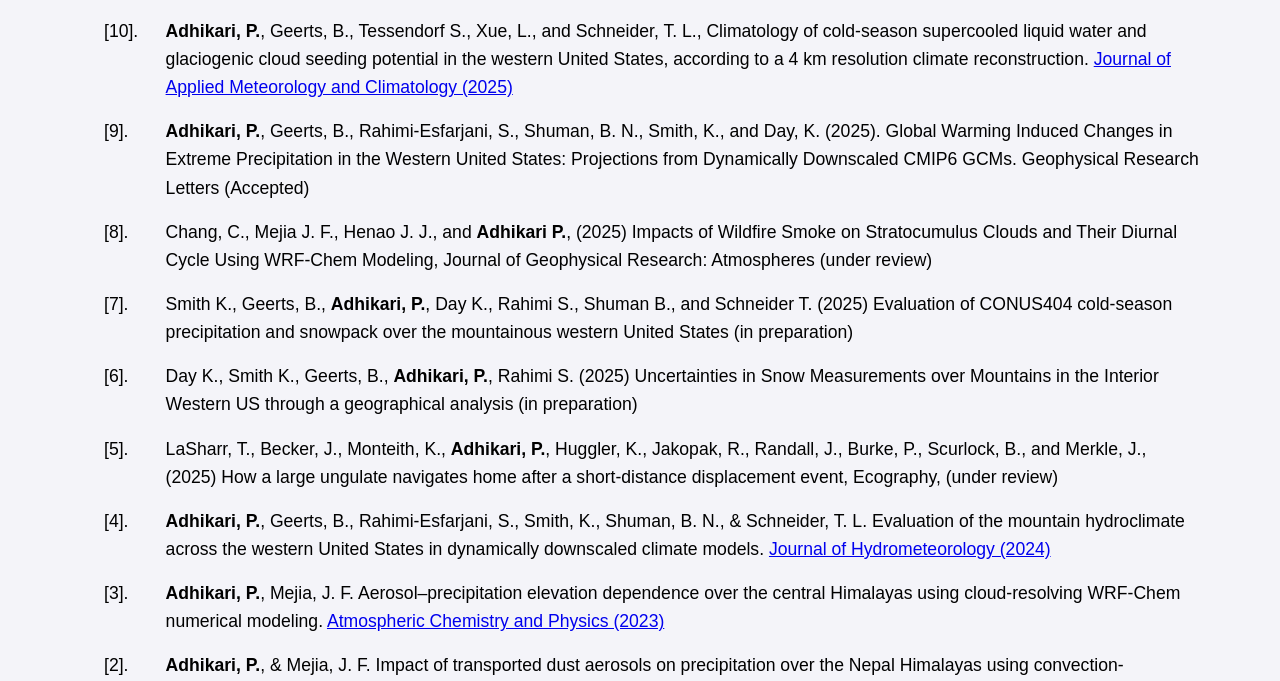
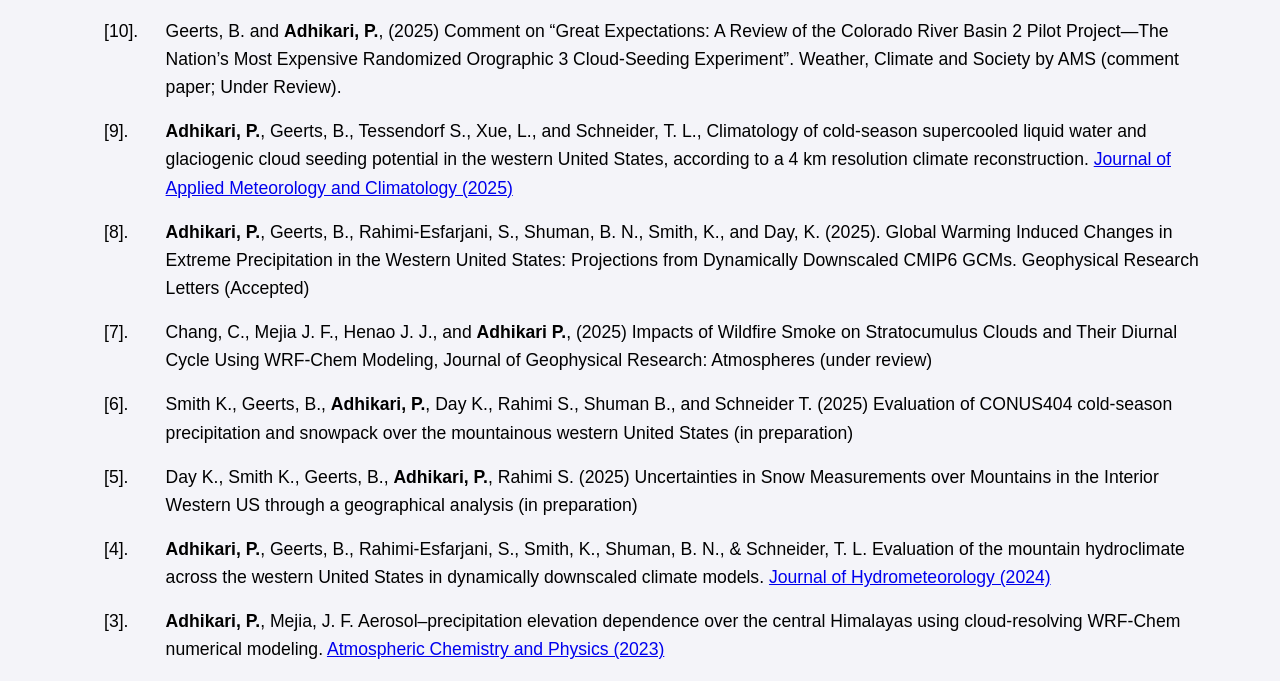
Before and after one commit to pramodadhikari/pramodadhikari.github.io, a plain HTML site: page publications.html in a window 1280 px wide. Shown: the part 544-1225 px from the top of the page. Drawn offline with Linux system fonts and the light colour scheme.

Commit message:
Update publications.html

```diff
--- a/publications.html
+++ b/publications.html
@@ -161,12 +161,12 @@
         <h2>Publications</h2>
 	<ol class="reversed-bracketed">
 
-            	<li>   <b>Adhikari, P.</b>, Geerts, B., Tessendorf S., Xue, L., and Schneider, T. L., Climatology of cold-season supercooled liquid water and glaciogenic cloud seeding potential in the western United States, according to a 4 km resolution climate reconstruction. <a href="https://doi.org/10.1175/JAMC-D-24-0246.1"> Journal of Applied Meteorology and Climatology (2025) </a> </li>
+            	<li>   Geerts, B. and <b>Adhikari, P.</b>, (2025) Comment on “Great Expectations: A Review of the Colorado River Basin 2 Pilot Project—The Nation’s Most Expensive Randomized Orographic 3 Cloud-Seeding Experiment”. Weather, Climate and Society by AMS (comment paper; Under Review).</li>
+		<li>   <b>Adhikari, P.</b>, Geerts, B., Tessendorf S., Xue, L., and Schneider, T. L., Climatology of cold-season supercooled liquid water and glaciogenic cloud seeding potential in the western United States, according to a 4 km resolution climate reconstruction. <a href="https://doi.org/10.1175/JAMC-D-24-0246.1"> Journal of Applied Meteorology and Climatology (2025) </a> </li>
 	    	<li>   <b>Adhikari, P.</b>, Geerts, B., Rahimi-Esfarjani, S., Shuman, B. N., Smith, K., and Day, K. (2025). Global Warming Induced Changes in Extreme Precipitation in the Western United States: Projections from Dynamically Downscaled CMIP6 GCMs. Geophysical Research Letters (Accepted)</li>
 	     	<li>   Chang, C., Mejia J. F., Henao J. J., and <b>Adhikari P.</b>, (2025) Impacts of Wildfire Smoke on Stratocumulus Clouds and Their Diurnal Cycle Using WRF-Chem Modeling, Journal of Geophysical Research: Atmospheres (under review)</li>
 		<li>   Smith K., Geerts, B., <b>Adhikari, P.</b>, Day K., Rahimi S., Shuman B., and Schneider T. (2025) Evaluation of CONUS404 cold-season precipitation and snowpack over the mountainous western United States (in preparation)</li>
 	        <li>   Day K., Smith K., Geerts, B., <b>Adhikari, P.</b>, Rahimi S. (2025) Uncertainties in Snow Measurements over Mountains in the Interior Western US through a geographical analysis (in preparation)</li>
-	        <li>   LaSharr, T., Becker, J., Monteith, K., <b>Adhikari, P.</b>, Huggler, K., Jakopak, R., Randall, J., Burke, P., Scurlock, B., and Merkle, J., (2025) How a large ungulate navigates home after a short-distance displacement event, Ecography, (under review)</li>
 
             	<li>  <b>Adhikari, P.</b>, Geerts, B., Rahimi-Esfarjani, S., Smith, K., Shuman, B. N., & Schneider, T. L. Evaluation of the mountain hydroclimate across the western United States in dynamically downscaled climate models. <a href="https://doi.org/10.1175/JHM-D-24-0063.1"> Journal of Hydrometeorology (2024)</a></li>
             	<li>  <b>Adhikari, P.</b>, Mejia, J. F. Aerosol–precipitation elevation dependence over the central Himalayas using cloud-resolving WRF-Chem numerical modeling. <a href="https://doi.org/10.5194/acp-23-1019-2023"> Atmospheric Chemistry and Physics (2023) </a></li>
```
